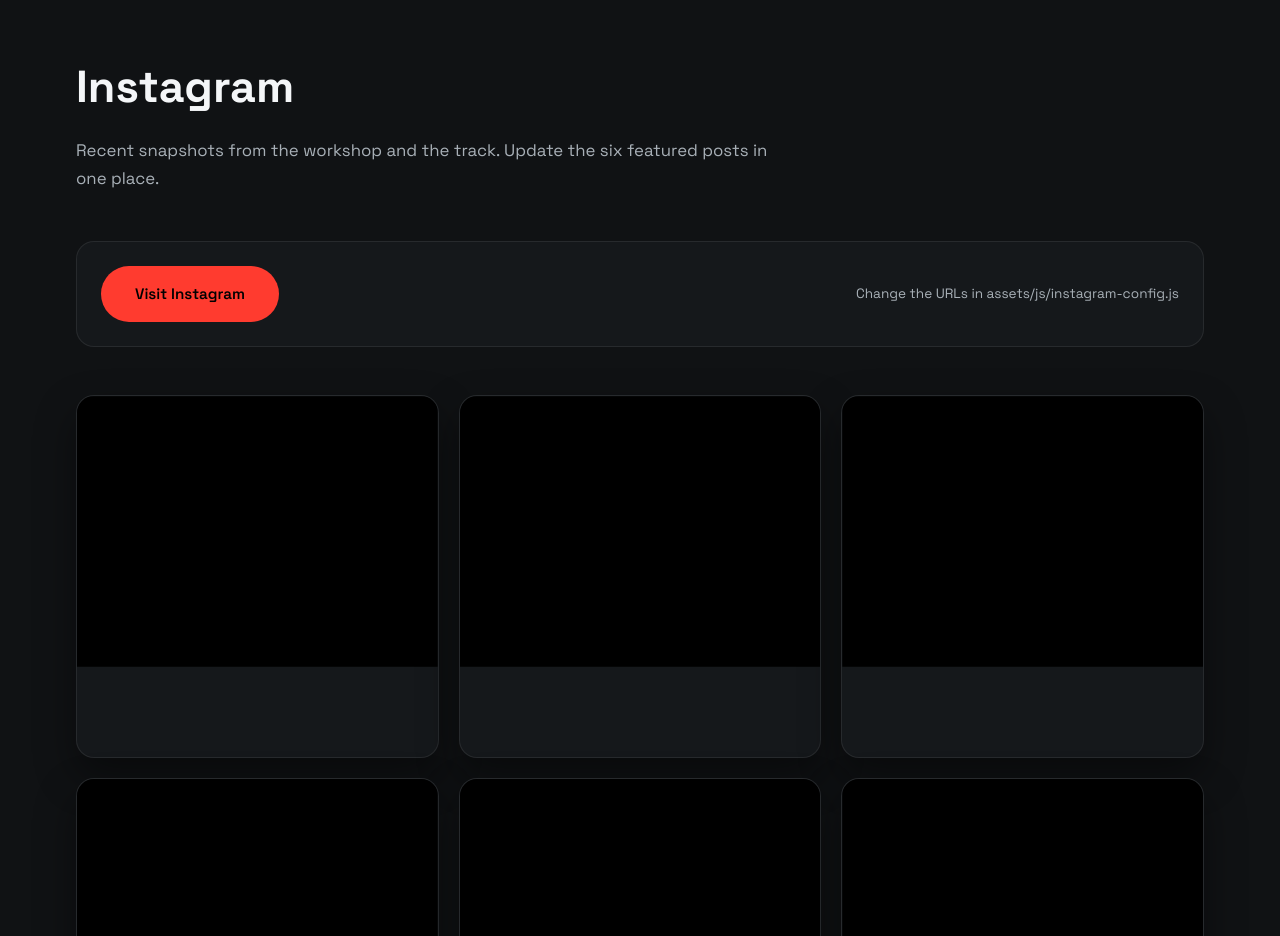
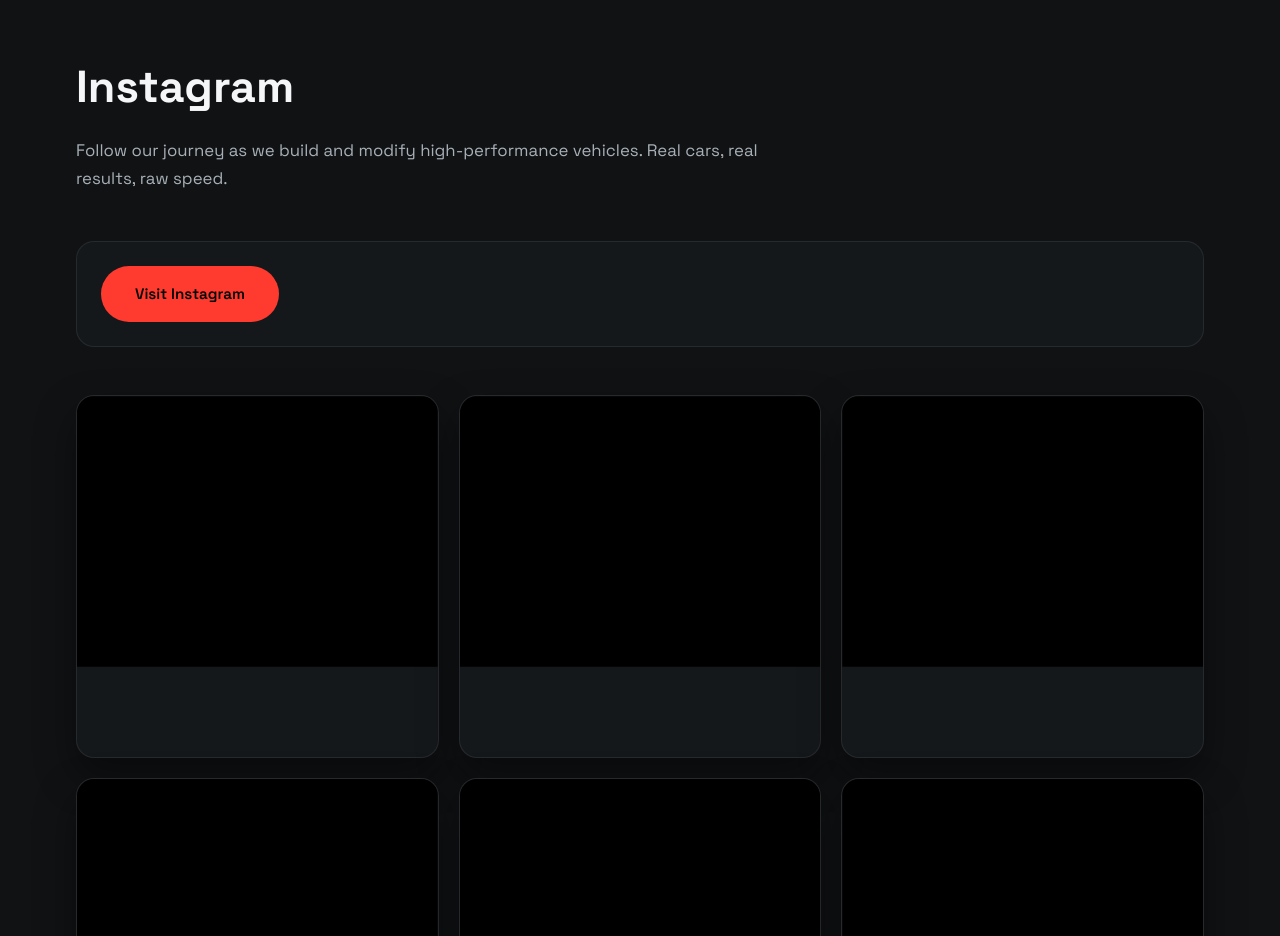
Before and after one commit to CTCONTECH/Performance_Den, a website: page index.html in a window 1280 px wide. Shown: the part 4380-5316 px from the top of the page. Drawn offline with Linux system fonts and the light colour scheme; a script that the page names is missing.

Commit message:
Update Instagram section - remove placeholder text, add Performance Den description

```diff
--- a/index.html
+++ b/index.html
@@ -232,13 +232,12 @@
         <div class="container">
           <div class="section-header">
             <h2>Instagram</h2>
-            <p>Recent snapshots from the workshop and the track. Update the six featured posts in one place.</p>
+            <p>Follow our journey as we build and modify high-performance vehicles. Real cars, real results, raw speed.</p>
           </div>
           <div class="instagram-actions">
             <a class="btn primary" href="https://www.instagram.com/performance_den/?utm_source=ig_embed&ig_rid=73e40f31-bb90-4324-9800-c6437339f186" target="_blank" rel="noreferrer">
               Visit Instagram
             </a>
-            <p class="note">Change the URLs in assets/js/instagram-config.js</p>
           </div>
           <div id="instagram-grid" class="instagram-grid" aria-live="polite">
           </div>
```
